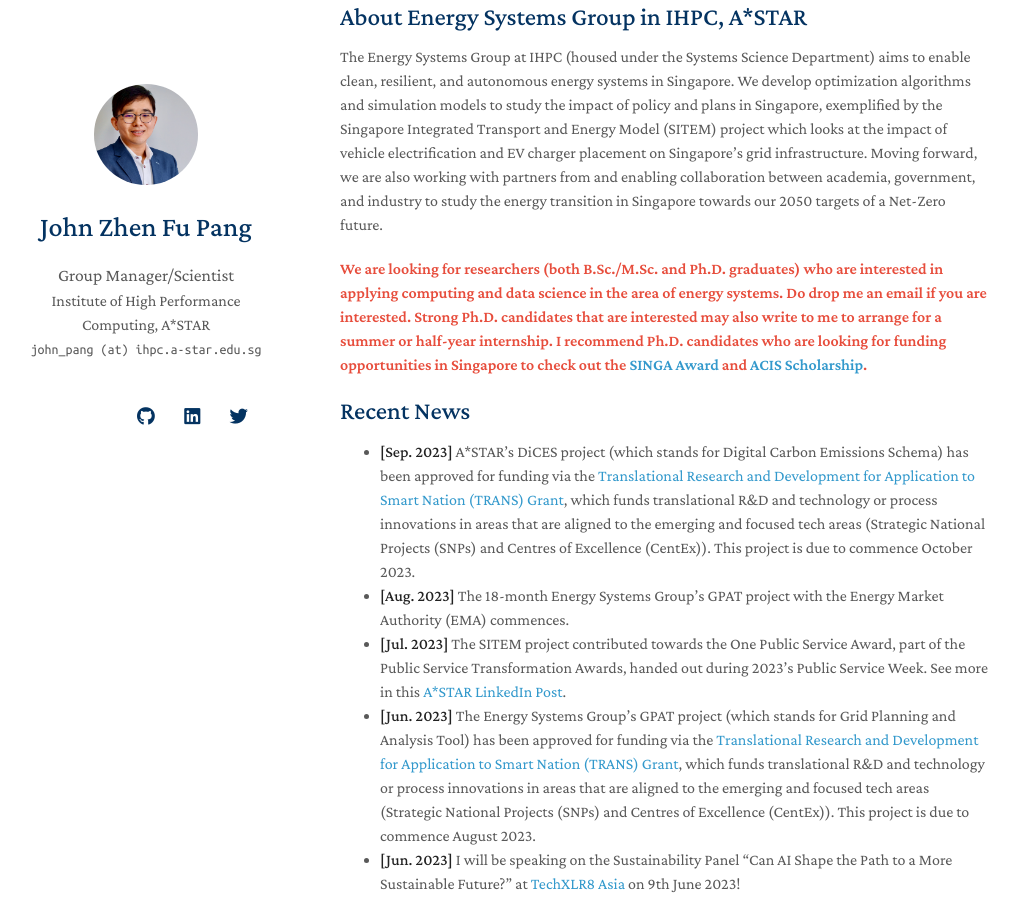
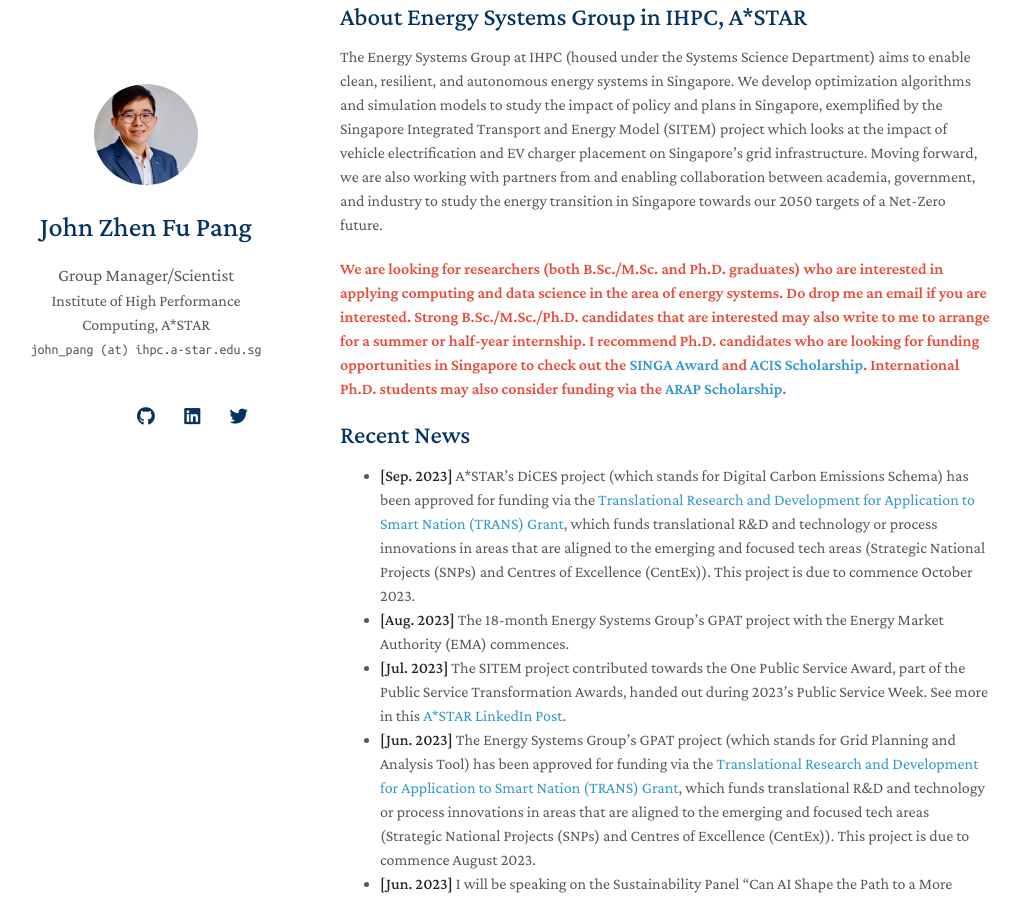
Before and after one commit to j-pang/j-pang.github.io, a Jekyll site: the page built from index.md, in a window 1280 px wide and 900 px high, scrolled down 922 px. Shown: the whole window, without its empty margins (130-1151 px from the left). Built offline with Jekyll 4.4.1, drawn with Linux system fonts in a browser that asks for light colours; nearby versions of some CDN libraries; a style sheet for code colours, icons or effects is not loaded; our own code applies the rules of GitHub Pages for plain Markdown files.

Commit message:
Update index.md

```diff
--- a/index.md
+++ b/index.md
@@ -20,7 +20,7 @@
 
 The Energy Systems Group at IHPC (housed under the Systems Science Department) aims to enable clean, resilient, and autonomous energy systems in Singapore. We develop optimization algorithms and simulation models to study the impact of policy and plans in Singapore, exemplified by the Singapore Integrated Transport and Energy Model (SITEM) project which looks at the impact of vehicle electrification and EV charger placement on Singapore's grid infrastructure. Moving forward, we are also working with partners from and enabling collaboration between academia, government, and industry to study the energy transition in Singapore towards our 2050 targets of a Net-Zero future.
 
-<strong style="color:#e74d3c; font-weight:600"> We are looking for researchers (both B.Sc./M.Sc. and Ph.D. graduates) who are interested in applying computing and data science in the area of energy systems. Do drop me an email if you are interested. Strong Ph.D. candidates that are interested may also write to me to arrange for a summer or half-year internship. I recommend Ph.D. candidates who are looking for funding opportunities in Singapore to check out the [SINGA Award](https://www.a-star.edu.sg/Scholarships/for-graduate-studies/singapore-international-graduate-award-singa) and [ACIS Scholarship](https://www.a-star.edu.sg/Scholarships/for-graduate-studies/a-star-cis-scholarship). </strong>
+<strong style="color:#e74d3c; font-weight:600"> We are looking for researchers (both B.Sc./M.Sc. and Ph.D. graduates) who are interested in applying computing and data science in the area of energy systems. Do drop me an email if you are interested. Strong B.Sc./M.Sc./Ph.D. candidates that are interested may also write to me to arrange for a summer or half-year internship. I recommend Ph.D. candidates who are looking for funding opportunities in Singapore to check out the [SINGA Award](https://www.a-star.edu.sg/Scholarships/for-graduate-studies/singapore-international-graduate-award-singa) and [ACIS Scholarship](https://www.a-star.edu.sg/Scholarships/for-graduate-studies/a-star-cis-scholarship). International Ph.D. students may also consider funding via the [ARAP Scholarship](https://www.a-star.edu.sg/Scholarships/for-graduate-studies/a-star-research-attachment-programme). </strong>
 
 ## Recent News
 
```
